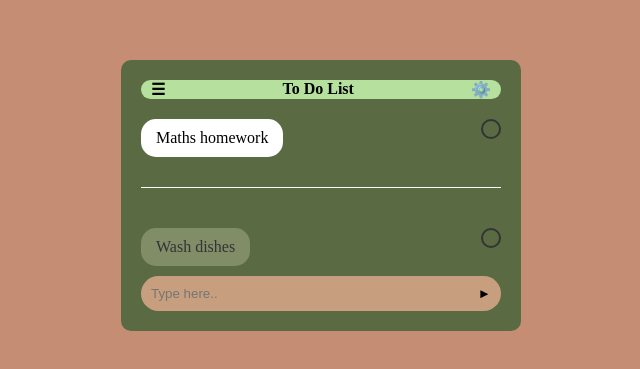
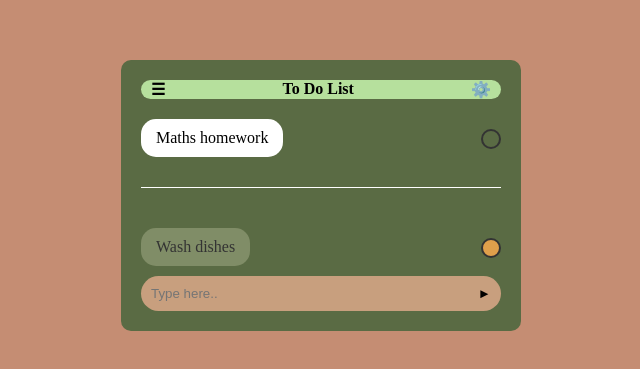
Before and after one commit to AlizaIkram/Todo-App, a plain HTML site: page index.html in a window 1280 px wide. Shown: the part 205-574 px from the top of the page, 319-959 px from the left. Drawn offline with Linux system fonts and the light colour scheme.

Commit message:
Adjust checkbox and it'c color

```diff
--- a/index.html
+++ b/index.html
@@ -31,7 +31,7 @@
             <div class="task completed">
               <span>Wash dishes</span>
             </div>
-            <div class="checkbox" id="task1"></div>
+            <div class="checkbox checked" id="task1"></div>
           </div>
         </div>
       <footer>
--- a/style.css
+++ b/style.css
@@ -61,13 +61,16 @@ header {
 .checkbox {
     width: 20px;
     height: 20px;
+    margin-top: 10px;
     border-radius: 50%;
     border: 2px solid #333;
     display: flex;
     cursor: pointer;
 }
+
+
 .checkbox.checked {
-    background: #333;
+    background: #df9f4b;
 }
 .completed {
     background: #808d67;
```
